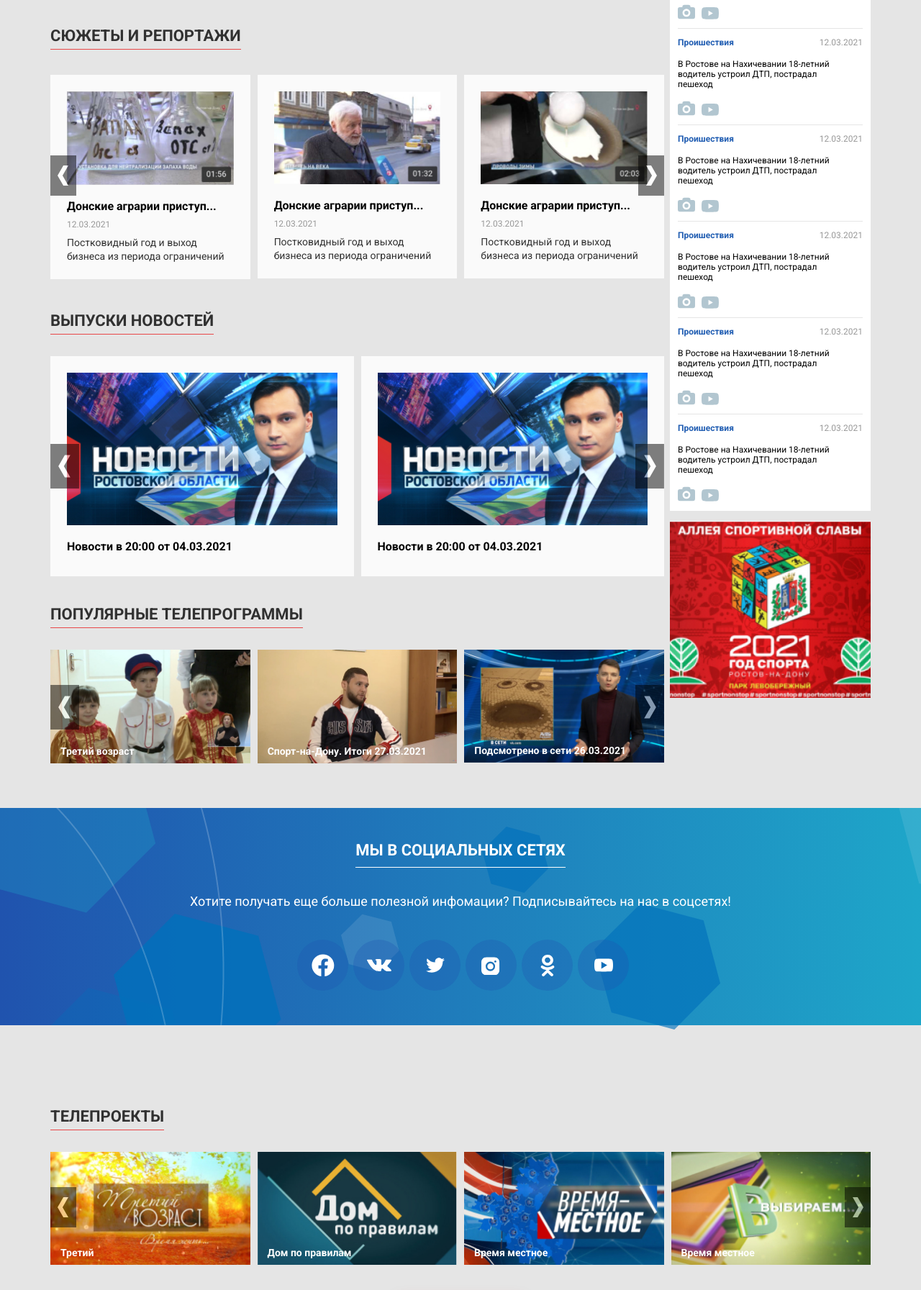
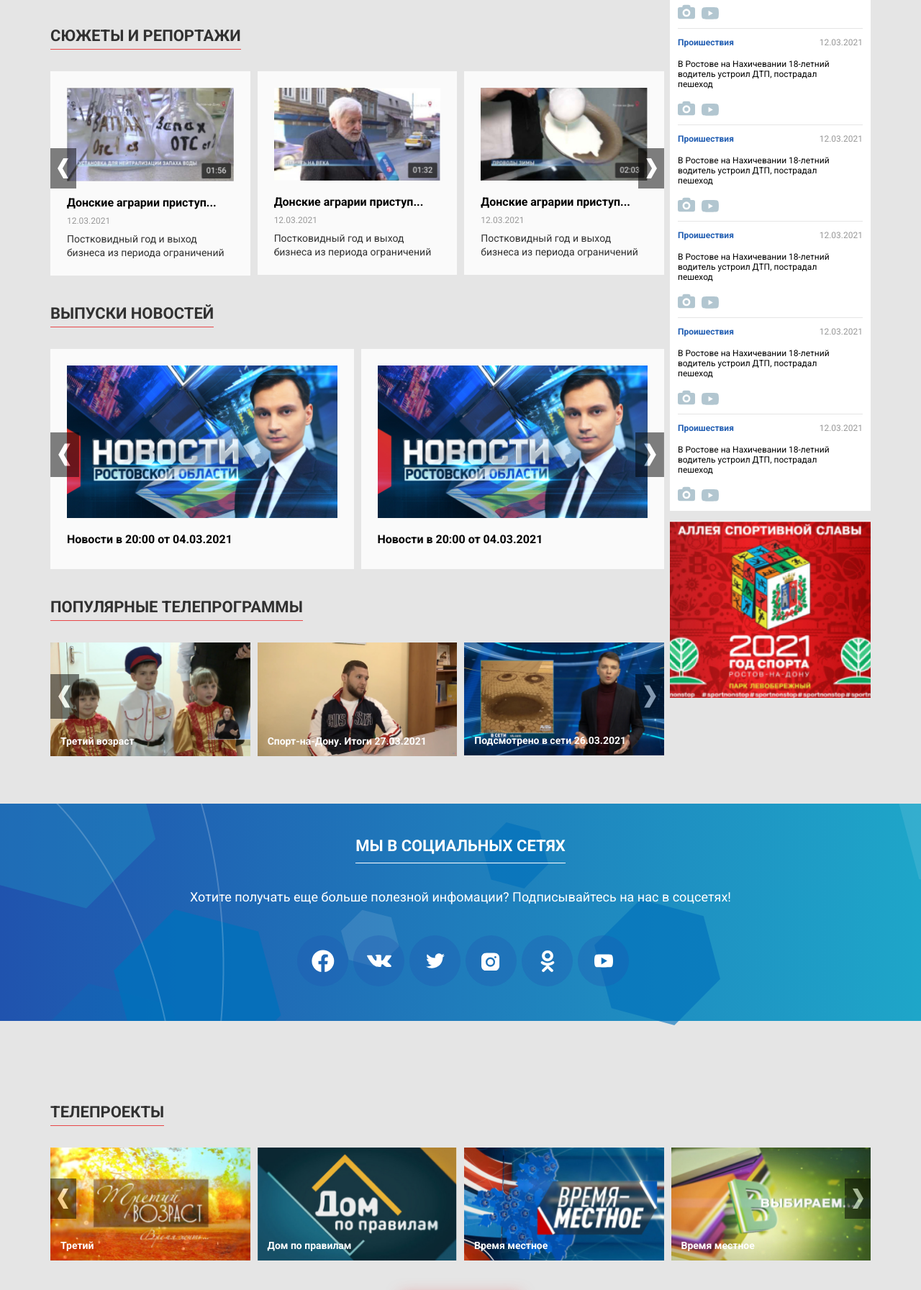
Before and after one commit to EricVartanov/Don24-concept, a plain HTML site: page index.html in a window 1280 px wide. Shown: the part 962-2755 px from the top of the page at 72% size. Drawn offline with Linux system fonts and the light colour scheme.

Commit message:
Add files via upload

```diff
--- a/css/style.css
+++ b/css/style.css
@@ -370,9 +370,12 @@ header{
 }
 
 .main-news{
-    max-width: 853px;
+    max-width: 873px;
     height: 100%;
     margin-bottom: 58px;
+    padding: 0 10px;
+    margin: 0 -10px;
+    overflow: hidden;
 }
 
 /**Banner Slider**/
@@ -383,6 +386,7 @@ header{
     display: flex;
     justify-content: center;
     flex-wrap: wrap;
+    cursor: pointer;
 }
 
 .banner-swiper-slide{
@@ -390,9 +394,7 @@ header{
     max-width: 853px;
     max-height: 240px;
 }
-.thumbnail{
-    width: 100%;
-}
+
 .swiper-pagination{
     margin-top: 5px;
     position: absolute;
@@ -524,9 +526,11 @@ cursor: pointer;
 .reportage-swiper{
     position: relative;
 }
-.reportage-swiper-slide{
-    padding: 5px 0 5px 0;
+.reportage-swiper .swiper-container{
+    padding: 30px;
+    margin: -30px;
 }
+
 .reportage-button-next{
     position: absolute;
     top: 40%;
@@ -545,8 +549,9 @@ cursor: pointer;
     cursor: pointer;
     text-align: left;
 }
-.video-card:hover{
-    box-shadow: 0px 0px 15px rgba(252, 105, 105, 0.2);
+.swiper-slide:hover{
+    transition: 0.5s;
+    box-shadow: 0px 0px 15px rgba(0, 0, 0, 0.541)
 }
 .video-thumb{
 	width: 100%;
@@ -582,7 +587,10 @@ cursor: pointer;
 .news-episodes-swiper{
     position: relative;
 }
-
+.news-episodes-swiper .swiper-container{
+margin: -30px;
+padding: 30px;
+}
 .thumbnail-3{
     width: 100%;
     height: auto;
@@ -601,6 +609,11 @@ cursor: pointer;
 /*************popular episodes Swiper*******/
 .popular-programms-swiper{
     position: relative;
+    margin-bottom: 10px;
+}
+.popular-programms-swiper .swiper-container{
+    padding: 10px;
+    margin: -10px;
 }
 .popular-programms-button-next{
     position: absolute;
@@ -615,10 +628,12 @@ cursor: pointer;
 .thumbnail-4{
     width: 100%;
     height: auto;
+    display: block;
 }
 
 .thumbnail-4:hover{
-    box-shadow: 0px 0px 15px rgba(233, 123, 123, 0.2)
+    transition: 0.5s;
+    box-shadow: 0px 0px 10px rgba(0, 0, 0, 0.541)
 }
 .popular-programms-swiper-slide{
     position: relative;
@@ -756,6 +771,7 @@ fill: #205DB2;
     margin-bottom: 74px;
     min-height: 302px;
     max-width: 1920px;
+    margin-top: 56px;
 
 }
 .social-network-container-bg{
@@ -842,7 +858,10 @@ fill: #205DB2;
 .tvprojects-swiper{
     position: relative;
 }
-
+.tvprojects-swiper .swiper-container{
+    padding: 10px;
+    margin: -10px;
+}
 .tvprojects-button-prev{
     position: absolute;
     top: 30%;
@@ -857,9 +876,11 @@ fill: #205DB2;
 .thumbnail-5{
     cursor: pointer;
     width: 100%;
+    display: block;
 }
 .thumbnail-5:hover{
-    box-shadow: 0px 10px 14px rgba(233, 123, 123, 0.2)
+    transition: 0.5s;
+    box-shadow: 0px 0px 10px rgba(0, 0, 0, 0.541)
 }
 .tvprojects-video-title{
     position: absolute;
@@ -1185,6 +1206,7 @@ fill: #205DB2;
     }
     .main-news{
         max-width: 100%;
+        overflow: unset;
     }
     .live-video-img{
         width: 100%;
@@ -1223,6 +1245,9 @@ fill: #205DB2;
     }
     .subscribe-area, .subscribe-input{
         width: 335px;
+    }
+    .swiper-slide:not(.banner-swiper-slide){
+        margin-bottom: 10px;
     }
 }
 
--- a/index.html
+++ b/index.html
@@ -107,7 +107,7 @@
    </ul>
 </nav>
 </header>
-<header class="mobile-header">
+<div class="mobile-header">
    <div class="mobile-logo-container">
       <div class="main-logo-block" name="top"><img class= "main-logo " src="img/don24mainlogo.png" alt="logo-don24">
       <span class="age-censore"><p>12+</p></span></div>
@@ -160,7 +160,7 @@
          </div>
       </div>
    </div>
-</header>
+</div>
 
 
 <main class="main-content">
```
